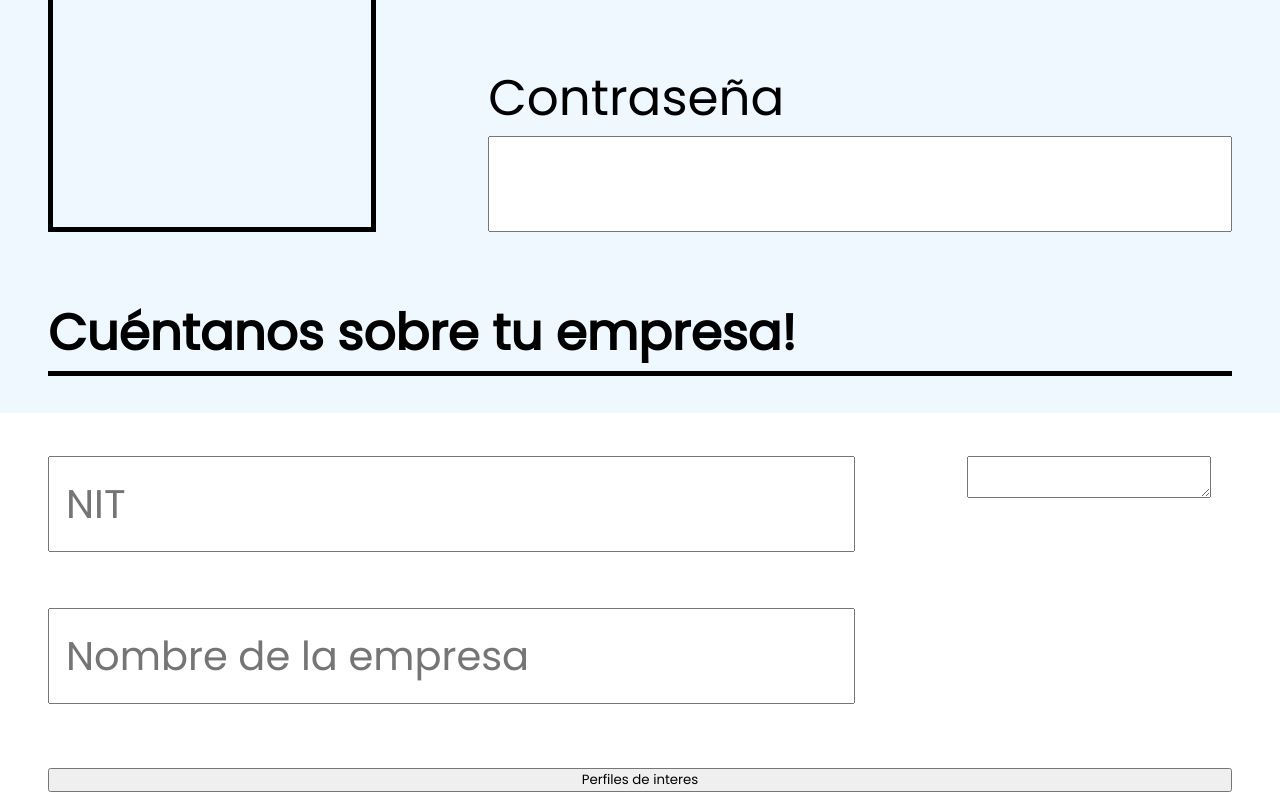
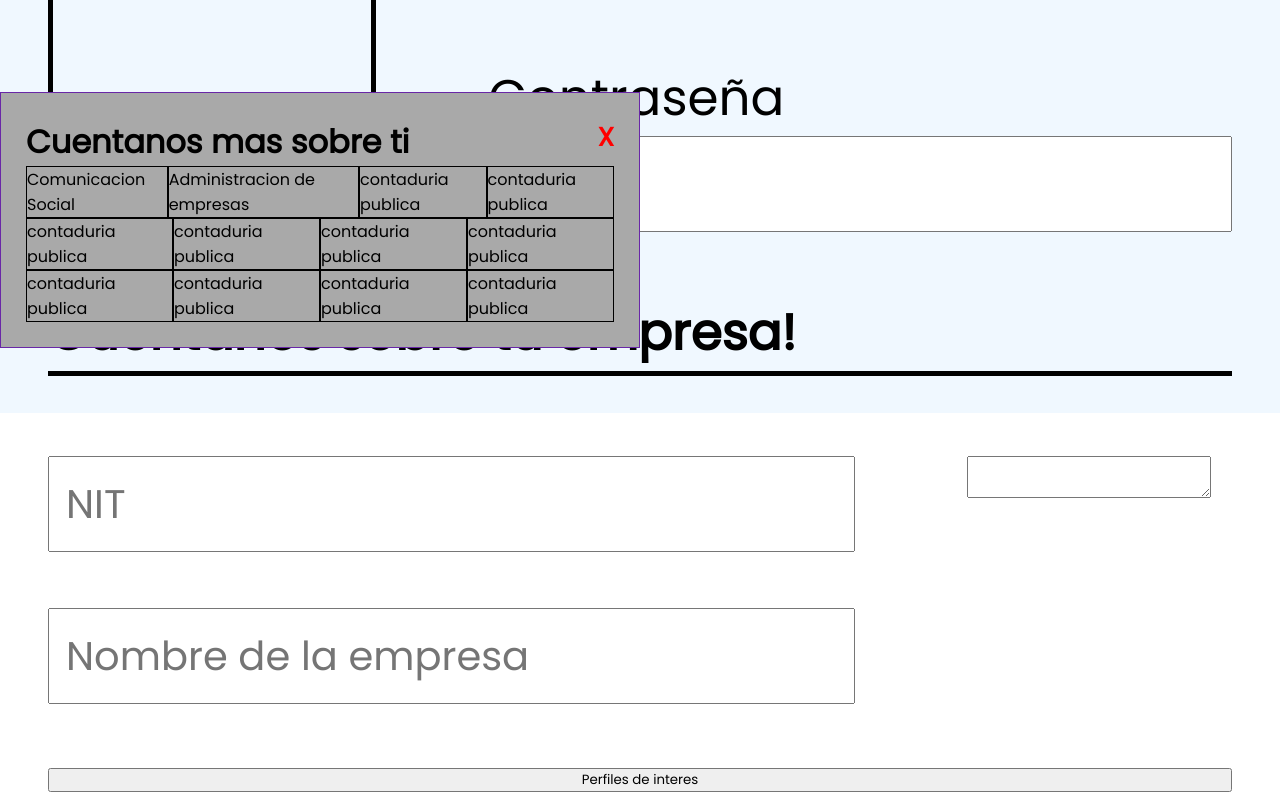
Before and after one commit to jmoc3/Tindem, a website built with Vite: page src/views/logView/log.html in a window 1280 px wide. Both pictures are taken after a click on the button "Perfiles de interes". Shown: the part 387-1179 px from the top of the page. Built offline with nearby package versions, Linux system fonts and the light colour scheme.

Commit message:
agregando modal en primera version jsjajs

```diff
--- a/src/components/button/button.js
+++ b/src/components/button/button.js
@@ -5,6 +5,15 @@ export const buttonCreator=()=>{
 
     const btn = document.createElement('button')
     btn.textContent='Perfiles de interes'
+    let modal = document.getElementById("myModal")
+   let body = document.getElementsByTagName("body")
+   btn.onclick = function(){
+      modal.style.display = "block"
+      body.style.position = "static"
+      body.style.height = "80%"
+      body.style.overflow = "hidden"
+   }
+
     return btn
 
 }
--- a/src/views/logView/log.css
+++ b/src/views/logView/log.css
@@ -125,3 +125,43 @@ h2{
 
 
 }
+
+.modalContainer {
+    display: none;
+    position: fixed;
+    z-index: 1;
+    padding-top: 100px;
+    left: 0;
+    top: 0;
+    width: 50%;
+    height: 100%;
+    overflow: auto;
+ }
+
+ .modalContainer .modalContent {
+    background-color: darkgrey;
+    margin: auto;
+    padding: 25px;
+    border: 1px solid #6927a7;
+ }
+
+ .modalContainer .close{
+    color: red;
+    float: right;
+    font-size: 26px;
+    font-weight: bold;
+ }
+
+ .modalContainer .close:hover .close:focus{
+    color: black;
+    text-decoration: none;
+    cursor: pointer;
+ }
+
+ .modalContainer .modalContent .carrera{
+    border: 1px solid ;
+ }
+
+ .modalContainer .modalContent .father{
+    display: flex;
+ }
--- a/src/views/logView/log.html
+++ b/src/views/logView/log.html
@@ -12,6 +12,65 @@
 
     </div>
 
+    <div class="modalContainer" id="myModal">
+       <div class="modalContent">
+
+           <span class="close">X</span>
+           <h1>Cuentanos mas sobre ti</h1>
+           <div class="father">
+               <div class="carrera">
+                   Comunicacion Social
+               </div>
+               <div class="carrera">
+                   Administracion de empresas
+               </div>
+               <div class="carrera">
+                   contaduria publica
+               </div>
+               <div class="carrera">
+                   contaduria publica
+               </div>
+
+           </div>
+
+           <div class="father">
+               <div class="carrera">
+                   contaduria publica
+               </div>
+               <div class="carrera">
+                   contaduria publica
+               </div>
+               <div class="carrera">
+                   contaduria publica
+               </div>
+               <div class="carrera">
+                   contaduria publica
+               </div>
+
+           </div>
+
+           <div class="father">
+               <div class="carrera">
+                   contaduria publica
+               </div>
+               <div class="carrera">
+                   contaduria publica
+               </div>
+               <div class="carrera">
+                   contaduria publica
+               </div>
+               <div class="carrera">
+                   contaduria publica
+               </div>
+
+           </div>
+
+
+
+
+       </div>
+   </div>
+
     <script type="module" src="./mainLog.js">
     </script>
 
```
